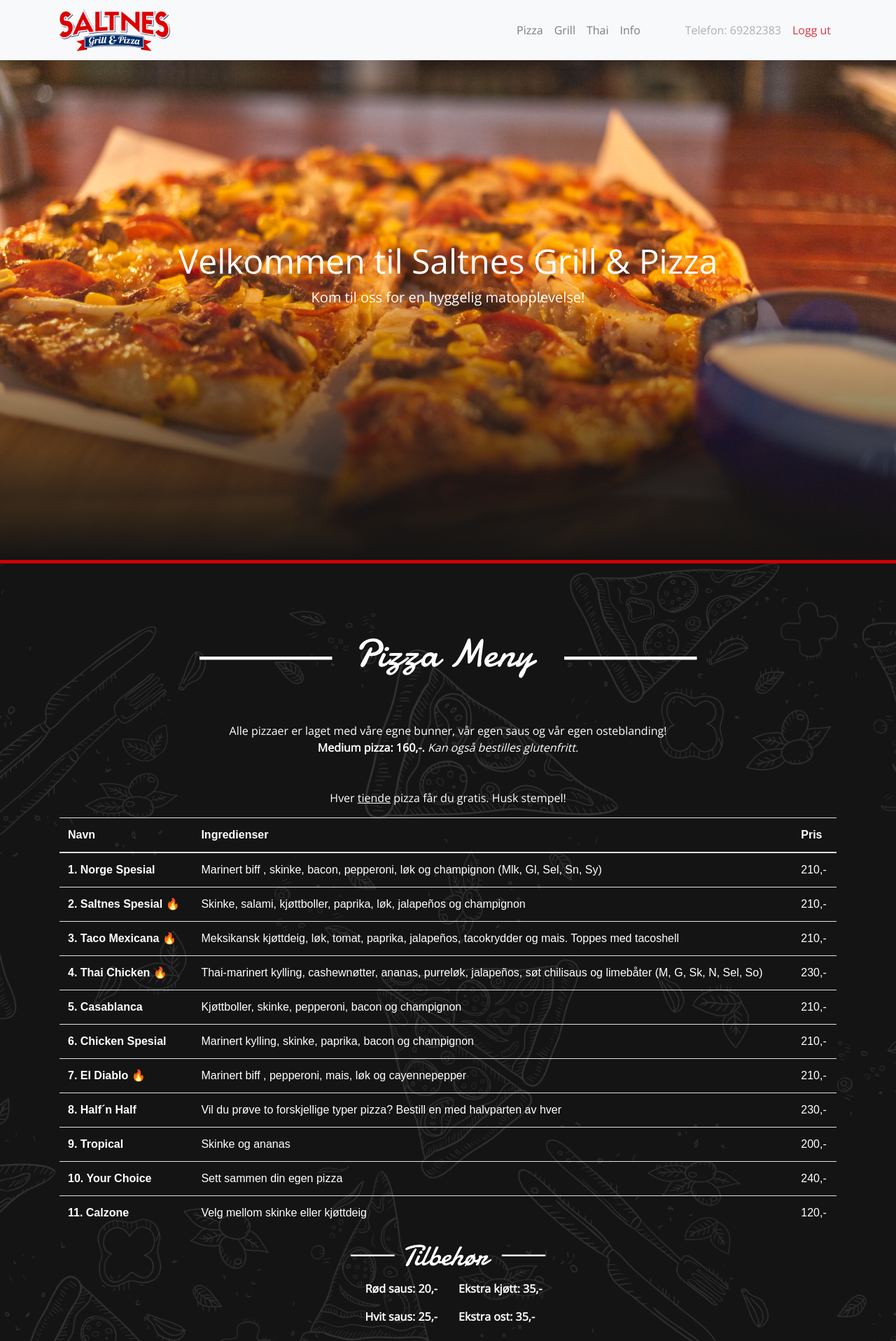
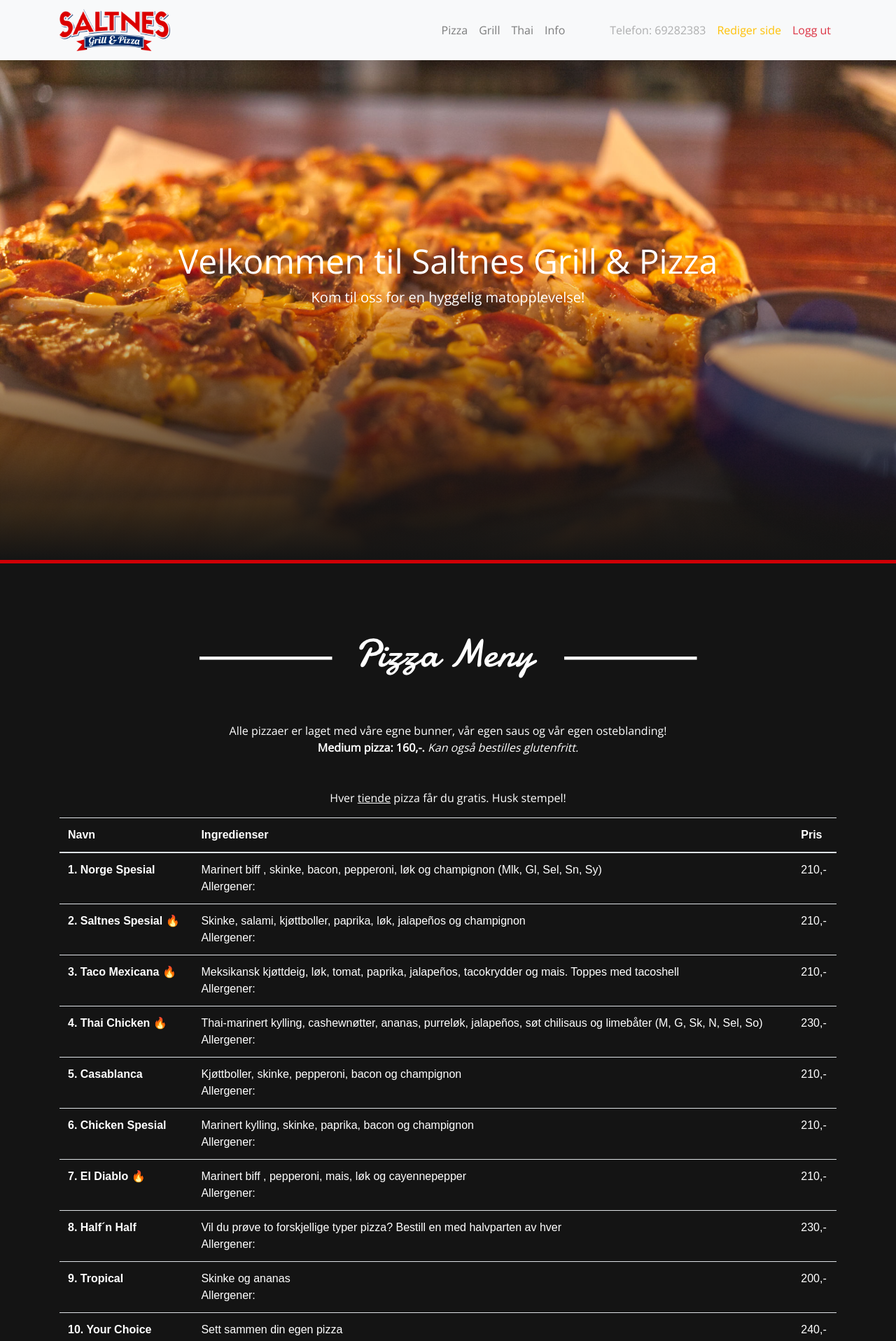
Before and after one commit to Bjolun/saltnes-pizza---grill, a Flask app: page / in a window 1280 px wide. Shown: the top 1916 px of the page at 70% size. Run offline with Flask 2, Linux system fonts and the light colour scheme; a user stored in the database is signed in; data comes from the database, SQL or seed files in the repository; some libraries are stand-ins or nearby versions.

Commit message:
Some modifications to the site

```diff
--- a/app/static/css/main.css
+++ b/app/static/css/main.css
@@ -38,7 +38,7 @@
   height: 100%;
   min-height: 500px;
   padding-bottom: 50px;
-  background-image: url(/static/pizza-doodle.png);
+  /* background-image: url(/static/pizza-doodle.png); */
   background-color: rgb(20,20,20);
   background-size: cover;
   background-position: center;
@@ -51,7 +51,7 @@
   height: 100%;
   min-height: 500px;
   padding-bottom: 50px;
-  background-image: url(/static/grill-doodle.png);
+  /* background-image: url(/static/grill-doodle.png); */
   background-color: rgb(20,20,20);
   background-size: cover;
   background-position: center;
@@ -62,7 +62,7 @@
   height: 100%;
   min-height: 500px;
   padding-bottom: 50px;
-  background-image: url(/static/thai-doodle.png);
+  /* background-image: url(/static/thai-doodle.png); */
   background-color: rgb(20,20,20);
   background-size: cover;
   background-position: center;
@@ -96,7 +96,7 @@
 }
 
 #tilbehorlogostyle{
-  height: 5vh;
+  height: 3vh;
 }
 
 .title-style {
--- a/app/templates/base.html
+++ b/app/templates/base.html
@@ -42,7 +42,12 @@
               <a class="nav-link disabled ml-5" href="#" tabindex="-1" aria-disabled="true"><span class="d-none d-lg-block">Telefon: 69282383</span></a>
             </li>
             {% if current_user.is_authenticated %}
-            <li class="nav-link"><a href="{{url_for('logout')}}" class="text-danger">Logg ut</a></li>
+            <li class="nav-link">
+              <a href="{{url_for('add_confirm')}}" class="text-warning">Rediger side</a>
+            </li>
+            <li class="nav-link">
+              <a href="{{url_for('logout')}}" class="text-danger">Logg ut</a>
+            </li>
             {% endif %}
           </ul>
         </div>
--- a/app/templates/index.html
+++ b/app/templates/index.html
@@ -17,10 +17,10 @@
         </tr>
       </thead>
       <tbody>
-          {%for pizza in pizzamenu%}
+        {%for pizza in pizzamenu%}
         <tr align="left">
         <th scope="row"><strong>{{pizza.id}}. {{pizza.title}}</strong></th>
-        <td>{{pizza.description}}</td>
+        <td>{{pizza.description}}<br>Allergener:</td>
         <td>{{pizza.price}},-</td>
         </tr>
         {%endfor%}
@@ -91,7 +91,7 @@
         {%endfor%}
       </tbody>
     </table>
-    <p class="descrip_extras"><strong>Ekstra kjøtt: 35,- <br>Ekstra ris: 20,-</strong></p>
+    <p class="descrip_extras" align="left"><strong>Ekstra kjøtt: 35,- <br>Ekstra ris: 20,-</strong></p>
   </div>
 </div>
 <div class="main" id="kontakt">
```
Also changed, not shown: app/static/tilbehorlogo.png.
